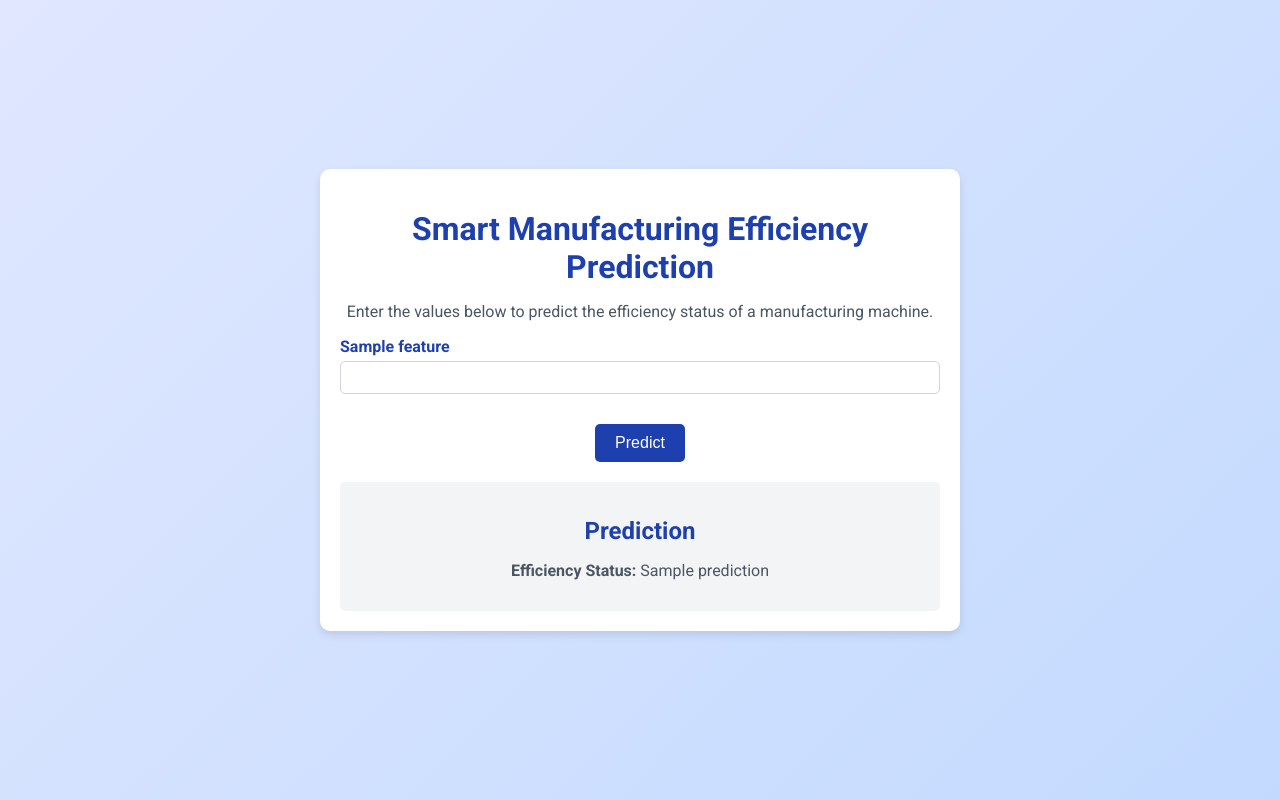
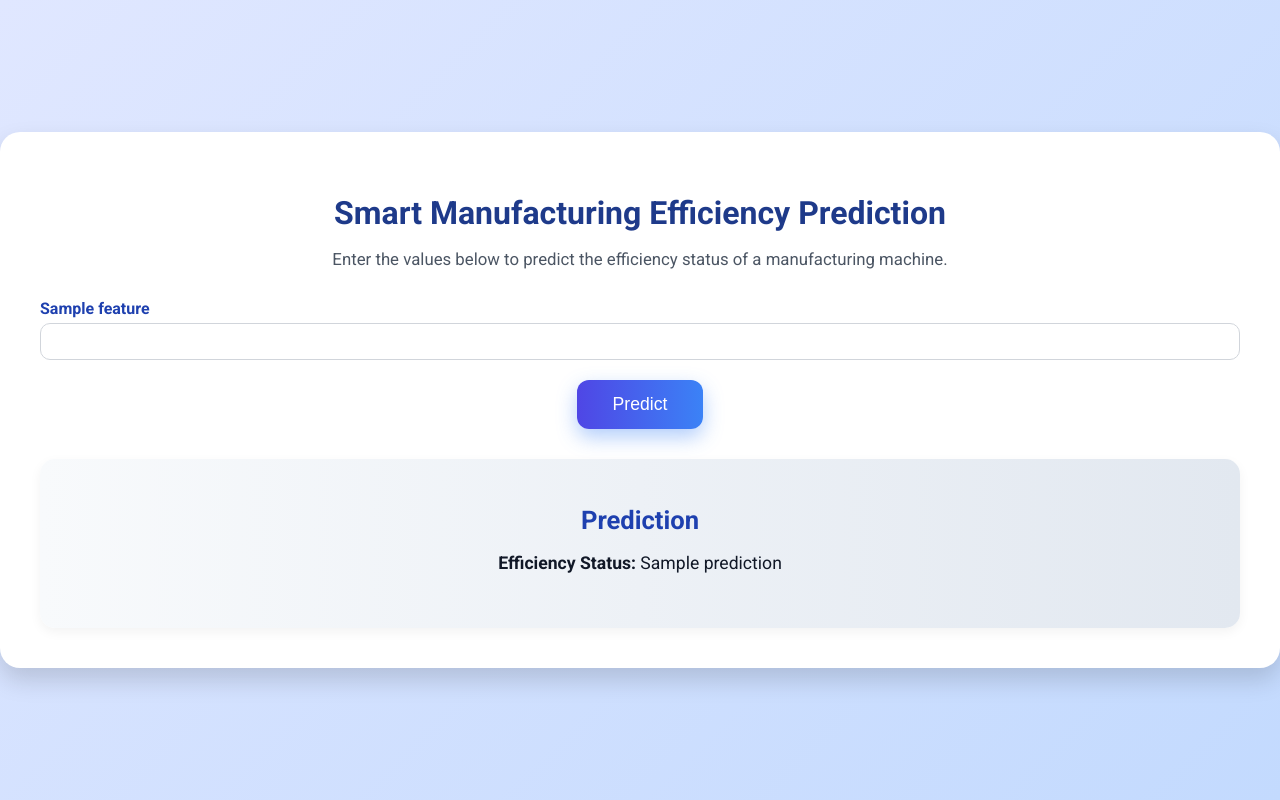
Before and after one commit to FaheemKhan0817/Smart-Manufacturing-Machines-Efficiency-Prediction, a Flask app: template templates/index.html in a window 1280 px wide. Run offline with Flask 3, Linux system fonts and the light colour scheme; the template is opened without the code that fills it: most values are stand-ins (such as "Sample title", 1, 10 or a date in 2020); parts of the project's set-up code (start-up, migrations or seed data) failed here and were passed over.

Commit message:
Update in UI Parts for clean and attarctive

```diff
--- a/app.py
+++ b/app.py
@@ -13,21 +13,25 @@ SCALER_PATH = r"C:\MLOps Projects\Smart-Manufacturing-Machines-Efficiency-Predic
 model = joblib.load(MODEL_PATH)
 scaler = joblib.load(SCALER_PATH)
 
-# Raw features the user will input
+# Raw features expected from the form
 RAW_FEATURES = [
-    'Vibration_Hz', 'Packet_Loss_Perc', 'Quality_Control_Defect_Rate_Perc',
-    'Production_Speed_units_per_hr', 'Error_Rate_Perc', 'Operation_Mode',
+    'Vibration_Hz',
+    'Packet_Loss_Perc',
+    'Quality_Control_Defect_Rate_Perc',
+    'Production_Speed_units_per_hr',
+    'Error_Rate_Perc',
+    'Operation_Mode',
     'Predictive_Maintenance_Score'
 ]
 
-# Features expected by the model (10 features)
+# Processed features expected by the model
 SELECTED_FEATURES = [
     'Vibration_Hz', 'Packet_Loss_Perc', 'Quality_Control_Defect_Rate_Perc',
     'Production_Speed_units_per_hr', 'Error_Rate_Perc', 'Mode_Active',
     'Mode_Idle', 'PM_Bin_Low', 'PM_Bin_Medium', 'PM_Bin_High'
 ]
 
-# Labels mapping
+# Map of prediction class labels
 LABELS = {0: "High", 1: "Low", 2: "Medium"}
 
 @app.route("/", methods=["GET", "POST"])
@@ -36,7 +40,7 @@ def index():
 
     if request.method == "POST":
         try:
-            # Collect input data from the form
+            # Collect form input
             input_data = {}
             for feature in RAW_FEATURES:
                 value = request.form.get(feature)
@@ -45,44 +49,40 @@ def index():
                 else:
                     input_data[feature] = float(value)
 
-            # Create a DataFrame for preprocessing
+            # Create DataFrame
             df = pd.DataFrame([input_data])
 
-            # Preprocess the input data
-            # 1. One-hot encode Operation_Mode
+            # One-hot encode Operation_Mode
             df['Mode_Active'] = (df['Operation_Mode'] == 'Active').astype(int)
             df['Mode_Idle'] = (df['Operation_Mode'] == 'Idle').astype(int)
-            df = df.drop(columns=['Operation_Mode'])
+            df.drop(columns=['Operation_Mode'], inplace=True)
 
-            # 2. Bin Predictive_Maintenance_Score
-            bins = [0, 33.33, 66.66, 100]  # Same bins as in training
+            # Bin Predictive_Maintenance_Score
+            bins = [0, 33.33, 66.66, 100]
             labels = ['Low', 'Medium', 'High']
             df['Predictive_Maintenance_Binned'] = pd.cut(
                 df['Predictive_Maintenance_Score'], bins=bins, labels=labels, include_lowest=True
             )
             df = pd.get_dummies(df, columns=['Predictive_Maintenance_Binned'], prefix='PM_Bin')
-            df = df.drop(columns=['Predictive_Maintenance_Score'])
+            df.drop(columns=['Predictive_Maintenance_Score'], inplace=True)
 
-            # 3. Ensure all selected features are present
+            # Ensure all expected features exist
             for feature in SELECTED_FEATURES:
                 if feature not in df.columns:
                     df[feature] = 0
 
-            # 4. Reorder columns to match SELECTED_FEATURES
+            # Reorder to match model
             df = df[SELECTED_FEATURES]
 
-            # 5. Scale the selected features using the loaded scaler
-            input_array = df.values
-            scaled_array = scaler.transform(input_array)
-
-            # 6. Make prediction
-            pred = model.predict(scaled_array)[0]
+            # Scale and predict
+            scaled = scaler.transform(df)
+            pred = model.predict(scaled)[0]
             prediction = LABELS.get(pred, "Unknown")
 
         except Exception as e:
             prediction = f"Error: {str(e)}"
 
-    return render_template("index.html", prediction=prediction, features=RAW_FEATURES)
+    return render_template("index.html", features=RAW_FEATURES, prediction=prediction)
 
 if __name__ == "__main__":
     app.run(debug=True, host="0.0.0.0", port=5000)
--- a/static/css/styles.css
+++ b/static/css/styles.css
@@ -7,30 +7,46 @@ body {
   justify-content: center;
   align-items: center;
   min-height: 100vh;
+  animation: fadeIn 1s ease-in;
 }
 
 .container {
-    max-width: 600px;
-    width: 90%;
-    background: #fff;
-    padding: 20px;
-    border-radius: 10px;
-    box-shadow: 0 4px 8px rgba(0, 0, 0, 0.1);
+  max-width: 1200px;
+  width: 95%;
+  background: #ffffff;
+  padding: 40px;
+  border-radius: 20px;
+  box-shadow: 0 12px 24px rgba(0, 0, 0, 0.15);
   text-align: center;
+  animation: slideUp 1s ease-out;
+  transition: all 0.3s ease;
 }
 
 h1 {
-    color: #1e40af;
+  color: #1e3a8a;
   margin-bottom: 10px;
+  font-size: 2rem;
 }
 
 p {
   color: #4b5563;
+  margin-bottom: 30px;
+  font-size: 1.05rem;
+}
+
+.form-row {
+  display: flex;
+  flex-wrap: wrap;
+  justify-content: space-between;
+  gap: 20px;
+  margin-bottom: 20px;
 }
 
 .form-group {
-    margin: 10px 0;
+  flex: 1 1 30%;
+  min-width: 220px;
   text-align: left;
+  animation: fadeIn 1s ease-in;
 }
 
 label {
@@ -42,37 +58,80 @@ label {
 
 input, select {
   width: 100%;
-    padding: 8px;
+  padding: 10px 14px;
   border: 1px solid #d1d5db;
-    border-radius: 5px;
+  border-radius: 10px;
   box-sizing: border-box;
+  transition: box-shadow 0.3s ease, transform 0.3s ease;
+}
+
+input:focus, select:focus {
+  outline: none;
+  border-color: #6366f1;
+  box-shadow: 0 0 8px rgba(99, 102, 241, 0.4);
+  transform: scale(1.02);
+}
+
+.button-wrapper {
+  text-align: center;
+  margin-top: 20px;
 }
 
 button {
-    background: #1e40af;
+  background: linear-gradient(to right, #4f46e5, #3b82f6);
   color: #fff;
   border: none;
-    padding: 10px 20px;
-    border-radius: 5px;
-    font-size: 1em;
+  padding: 14px 36px;
+  border-radius: 12px;
+  font-size: 1.1em;
   cursor: pointer;
-    transition: background 0.3s ease;
-    margin-top: 20px;
+  transition: all 0.4s ease;
+  box-shadow: 0 8px 20px rgba(59, 130, 246, 0.4);
 }
 
 button:hover {
-    background: #1e3a8a;
+  background: linear-gradient(to right, #3b82f6, #2563eb);
+  transform: scale(1.05);
+  box-shadow: 0 10px 25px rgba(59, 130, 246, 0.5);
 }
 
 .prediction {
-    margin-top: 20px;
-    padding: 15px;
-    background: #f3f4f6;
-    border-radius: 5px;
+  margin-top: 30px;
+  padding: 25px;
+  background: linear-gradient(to right, #f8fafc, #e2e8f0);
+  border-radius: 15px;
+  box-shadow: 0 4px 12px rgba(0,0,0,0.05);
+  animation: fadeIn 1s ease-in-out;
+  transition: all 0.3s ease;
 }
 
 .prediction h2 {
   color: #1e40af;
-    font-size: 1.5em;
+  font-size: 1.6em;
   margin-bottom: 10px;
 }
+
+.prediction p {
+  font-size: 1.1em;
+  color: #111827;
+  font-weight: 500;
+}
+
+/* Animations */
+@keyframes fadeIn {
+  from { opacity: 0; transform: translateY(10px); }
+  to { opacity: 1; transform: translateY(0); }
+}
+
+@keyframes slideUp {
+  from { transform: translateY(40px); opacity: 0; }
+  to { transform: translateY(0); opacity: 1; }
+}
+
+.fade-in {
+  animation: fadeIn 1s ease-in forwards;
+}
+
+.slide-in {
+  animation: slideUp 0.8s ease-out forwards;
+}
--- a/templates/index.html
+++ b/templates/index.html
@@ -1,79 +1,45 @@
-<script type="text/javascript">
-        var gk_isXlsx = false;
-        var gk_xlsxFileLookup = {};
-        var gk_fileData = {};
-        function filledCell(cell) {
-          return cell !== '' && cell != null;
-        }
-        function loadFileData(filename) {
-        if (gk_isXlsx && gk_xlsxFileLookup[filename]) {
-            try {
-                var workbook = XLSX.read(gk_fileData[filename], { type: 'base64' });
-                var firstSheetName = workbook.SheetNames[0];
-                var worksheet = workbook.Sheets[firstSheetName];
-
-                // Convert sheet to JSON to filter blank rows
-                var jsonData = XLSX.utils.sheet_to_json(worksheet, { header: 1, blankrows: false, defval: '' });
-                // Filter out blank rows (rows where all cells are empty, null, or undefined)
-                var filteredData = jsonData.filter(row => row.some(filledCell));
-
-                // Heuristic to find the header row by ignoring rows with fewer filled cells than the next row
-                var headerRowIndex = filteredData.findIndex((row, index) =>
-                  row.filter(filledCell).length >= filteredData[index + 1]?.filter(filledCell).length
-                );
-                // Fallback
-                if (headerRowIndex === -1 || headerRowIndex > 25) {
-                  headerRowIndex = 0;
-                }
-
-                // Convert filtered JSON back to CSV
-                var csv = XLSX.utils.aoa_to_sheet(filteredData.slice(headerRowIndex)); // Create a new sheet from filtered array of arrays
-                csv = XLSX.utils.sheet_to_csv(csv, { header: 1 });
-                return csv;
-            } catch (e) {
-                console.error(e);
-                return "";
-            }
-        }
-        return gk_fileData[filename] || "";
-        }
-        </script><!DOCTYPE html>
+<!DOCTYPE html>
 <html lang="en">
 <head>
-    <meta charset="UTF-8">
-    <meta name="viewport" content="width=device-width, initial-scale=1.0">
+  <meta charset="UTF-8" />
+  <meta name="viewport" content="width=device-width, initial-scale=1.0"/>
   <title>Smart Manufacturing Efficiency Prediction</title>
-    <link href="https://fonts.googleapis.com/css2?family=Roboto:wght@400;700&display=swap" rel="stylesheet">
-    <link rel="stylesheet" href="{{ url_for('static', filename='css/styles.css') }}">
+  <link href="https://fonts.googleapis.com/css2?family=Roboto:wght@400;700&display=swap" rel="stylesheet"/>
+  <link rel="stylesheet" href="{{ url_for('static', filename='css/styles.css') }}"/>
 </head>
 <body>
   <div class="container">
-        <h1>Smart Manufacturing Efficiency Prediction</h1>
-        <p>Enter the values below to predict the efficiency status of a manufacturing machine.</p>
+    <h1 class="fade-in">Smart Manufacturing Efficiency Prediction</h1>
+    <p class="fade-in">Enter the values below to predict the efficiency status of a manufacturing machine.</p>
 
-        <form method="POST">
+<form method="POST" class="form-row fade-in" id="prediction-form">
   {% for feature in features %}
     <div class="form-group">
-                    <label for="{{ feature }}">{{ feature }}</label>
+      <label for="{{ feature }}">{{ feature.replace('_', ' ') }}</label>
       {% if feature == 'Operation_Mode' %}
         <select name="{{ feature }}" id="{{ feature }}" required>
           <option value="Active">Active</option>
           <option value="Idle">Idle</option>
         </select>
       {% else %}
-                        <input type="number" step="any" name="{{ feature }}" id="{{ feature }}" required>
+        <input type="number" step="any" name="{{ feature }}" id="{{ feature }}" required />
       {% endif %}
     </div>
   {% endfor %}
-            <button type="submit">Predict</button>
 </form>
 
+<!-- 🔽 Moved below form but above prediction box -->
+<div class="button-wrapper">
+  <button type="submit" form="prediction-form">Predict</button>
+</div>
+
 {% if prediction %}
-            <div class="prediction">
+  <div class="prediction slide-in">
     <h2>Prediction</h2>
     <p><strong>Efficiency Status:</strong> {{ prediction }}</p>
   </div>
 {% endif %}
+
   </div>
 </body>
 </html>
```
Lines whose indentation alone changed are shown as unchanged.
